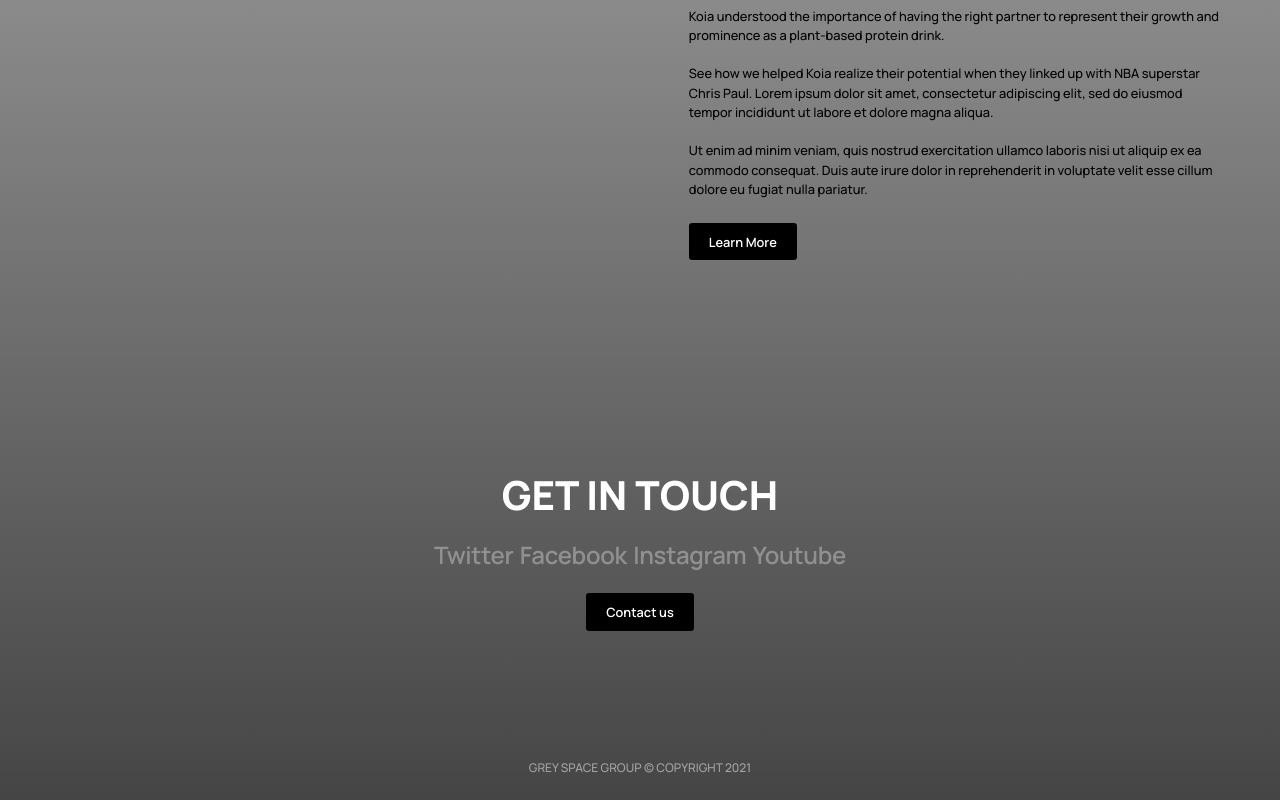
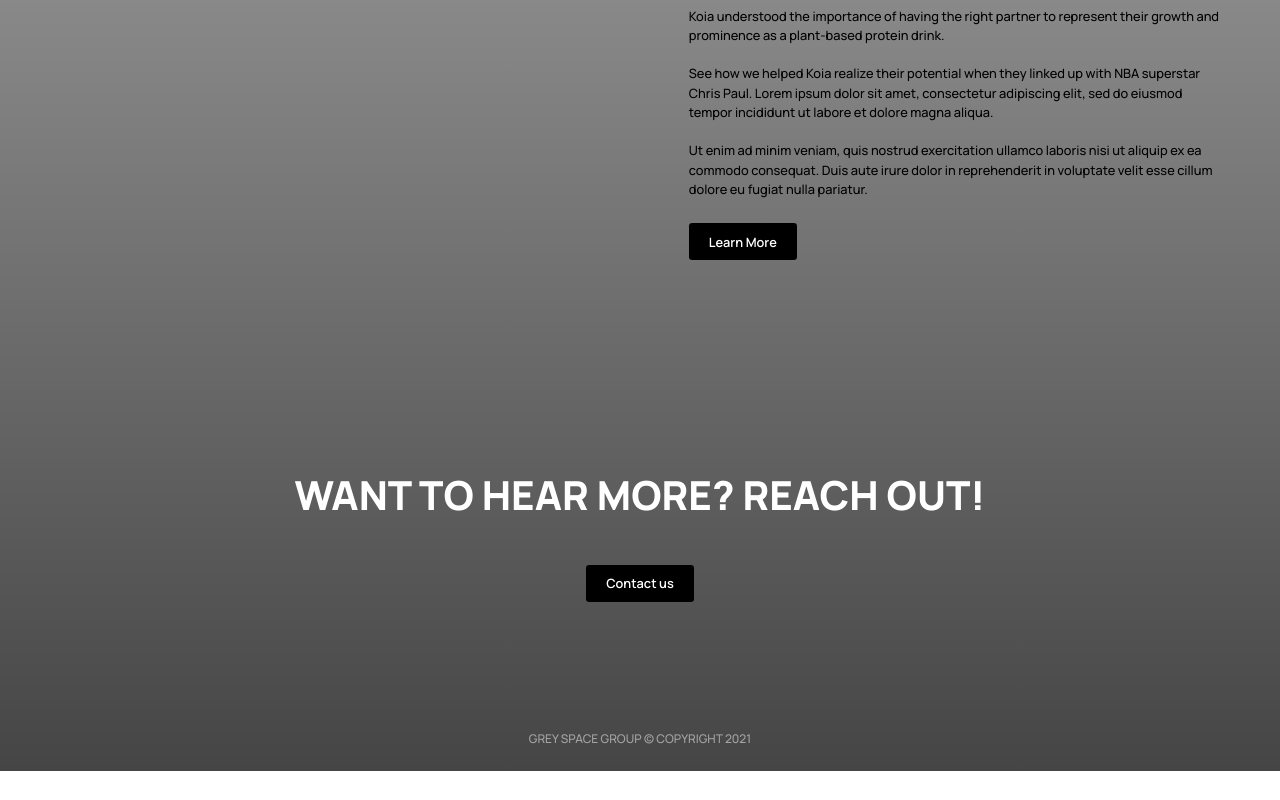
Before and after one commit to rohanbhangui/gsg-website, a React (Create React App) app: page /incubated-properties in a window 1280 px wide. Shown: the part 1350-2150 px from the top of the page. After the commit the page ends 2121 px from the top, so only its background shows below. Built offline with nearby package versions, Linux system fonts and the light colour scheme.

Commit message:
changed footer content according to page we are on

```diff
--- a/src/components/footer/footer.js
+++ b/src/components/footer/footer.js
@@ -2,6 +2,8 @@ import React, { useEffect, useState } from 'react';
 import { Link as _Link, useLocation } from 'react-router-dom';
 import styled from "styled-components";
 import { v4 as uuid } from "uuid";
+
+import { XLG } from '../../utils/variables';
 
 import Button from '../button';
 
@@ -30,11 +32,17 @@ const Footer = () => {
 
   useEffect(() => {
     console.log("DEBUG", location);
-  }, [])
+    if(location.pathname === "/incubated-properties") {
+      setTitleCopy("Want to hear more? Reach out!");
+    } else if (location.pathname === "/investments") {
+      setTitleCopy("Have a business you want us to hear about? Reach out!");
+    }
+  }, [location.pathname])
 
   return (
     <FooterContainer>
-      <h1>Get In Touch</h1>
+      <h1>{titleCopy}</h1>
+      { titleCopy === "Get In Touch" && (
         <Socials>
           {
             socials.map(({name, url}) => (
@@ -46,6 +54,7 @@ const Footer = () => {
             ))
           }
         </Socials>
+      )}
       <Button linkto="/contact" label="Contact us" />
       <Copyright>Grey Space Group &copy; Copyright 2021</Copyright>
     </FooterContainer>
@@ -58,6 +67,7 @@ const FooterContainer = styled.footer`
   padding: 1rem;
   position: relative;
   text-align: center;
+  max-width: ${XLG}px;
 
   h1 {
     color: white;
```
Lines whose indentation alone changed are shown as unchanged.
